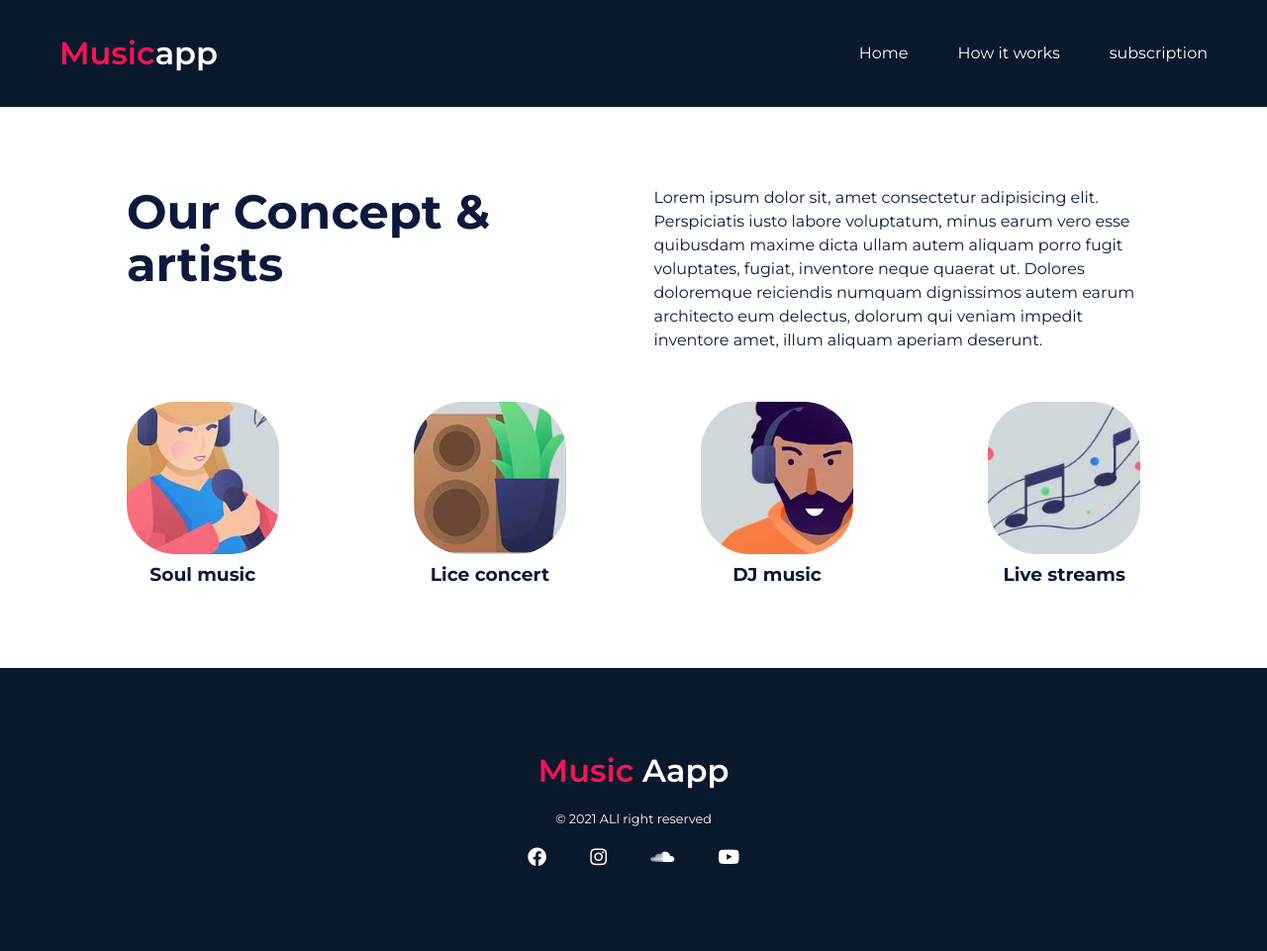
After one commit to nikolabibercic/music, a PHP site: page /subscription.php in a window 1280 px wide. The commit adds this page. Shown: the whole page at 99% size. Run offline with PHP 8.4, Linux system fonts and the light colour scheme; some libraries are stand-ins or nearby versions.

Commit message:
subscription

```diff
--- a/index.php
+++ b/index.php
@@ -23,4 +23,5 @@
         </article>
     </section>
 
+
 <?php include "partials/footer.php"; ?>
--- a/scss/style.css
+++ b/scss/style.css
@@ -272,4 +272,104 @@ hivHeader
   margin: 0 0 30px 0;
   font-size: 1.7rem;
 }
+
+/*********
+artists
+*********/
+.artists, .concept {
+  padding: 80px 0;
+}
+
+.artists article:first-child, .concept article:first-child {
+  display: -webkit-box;
+  display: -ms-flexbox;
+  display: flex;
+  -ms-flex-wrap: wrap;
+      flex-wrap: wrap;
+  -webkit-box-pack: justify;
+      -ms-flex-pack: justify;
+          justify-content: space-between;
+  -webkit-box-align: start;
+      -ms-flex-align: start;
+          align-items: flex-start;
+  -webkit-box-orient: horizontal;
+  -webkit-box-direction: normal;
+      -ms-flex-direction: row;
+          flex-direction: row;
+}
+
+.artists article:first-child h2, .concept article:first-child h2 {
+  -webkit-box-flex: 0;
+      -ms-flex: 0 0 48%;
+          flex: 0 0 48%;
+}
+
+.artists article:first-child p, .concept article:first-child p {
+  -webkit-box-flex: 0;
+      -ms-flex: 0 0 48%;
+          flex: 0 0 48%;
+}
+
+.artists article:last-child, .concept article:last-child {
+  display: -webkit-box;
+  display: -ms-flexbox;
+  display: flex;
+  -ms-flex-wrap: wrap;
+      flex-wrap: wrap;
+  -webkit-box-pack: justify;
+      -ms-flex-pack: justify;
+          justify-content: space-between;
+  -webkit-box-align: center;
+      -ms-flex-align: center;
+          align-items: center;
+  -webkit-box-orient: horizontal;
+  -webkit-box-direction: normal;
+      -ms-flex-direction: row;
+          flex-direction: row;
+  margin-top: 50px;
+}
+
+.artists article:last-child div, .concept article:last-child div {
+  -webkit-box-flex: 0;
+      -ms-flex: 0 0 22%;
+          flex: 0 0 22%;
+  text-align: center;
+}
+
+.artists article:last-child div img, .concept article:last-child div img {
+  width: 100%;
+  border-radius: 40px;
+}
+
+/*********
+artists
+*********/
+.concept article:last-child {
+  display: -webkit-box;
+  display: -ms-flexbox;
+  display: flex;
+  -ms-flex-wrap: wrap;
+      flex-wrap: wrap;
+  -webkit-box-pack: justify;
+      -ms-flex-pack: justify;
+          justify-content: space-between;
+  -webkit-box-align: center;
+      -ms-flex-align: center;
+          align-items: center;
+  -webkit-box-orient: horizontal;
+  -webkit-box-direction: normal;
+      -ms-flex-direction: row;
+          flex-direction: row;
+  margin-top: 50px;
+}
+
+.concept article:last-child div {
+  -webkit-box-flex: 0;
+      -ms-flex: 0 0 15%;
+          flex: 0 0 15%;
+}
+
+.concept article:last-child div img {
+  border-radius: 50px;
+}
 /*# sourceMappingURL=style.css.map */
--- a/scss/style.scss
+++ b/scss/style.scss
@@ -173,3 +173,46 @@ hivHeader
         }
     }
 }
+/*********
+artists
+*********/
+.artists {
+    padding: $padding;
+    article:first-child {
+        @include flex(space-between,flex-start,row);
+        h2 {
+            flex: 0 0 48%;
+        }
+        p {
+            flex: 0 0 48%;
+        }
+    }
+    article:last-child {
+        @include flex(space-between,center,row);
+        margin-top: 50px;
+        div {
+            flex: 0 0 22%;
+            text-align: center;
+            img {
+                width: 100%;
+                border-radius: 40px;
+            }
+        }
+    }
+}
+/*********
+artists
+*********/
+.concept {
+    @extend .artists;
+    article:last-child {
+        @include flex(space-between,center,row);
+        margin-top: 50px;
+        div {
+            flex: 0 0 15%;
+            img {
+                border-radius: 50px;
+            }
+        }
+    }
+}
--- /dev/null
+++ b/subscription.php
@@ -0,0 +1,27 @@
+<?php include "partials/header.php"; ?>
+    <!--artists-->
+    <section class="container concept">
+        <article>
+            <h2>Our Concept & artists</h2>
+            <p>Lorem ipsum dolor sit, amet consectetur adipisicing elit. Perspiciatis iusto labore voluptatum, minus earum vero esse quibusdam maxime dicta ullam autem aliquam porro fugit voluptates, fugiat, inventore neque quaerat ut. Dolores doloremque reiciendis numquam dignissimos autem earum architecto eum delectus, dolorum qui veniam impedit inventore amet, illum aliquam aperiam deserunt.</p>
+        </article>
+        <article>
+            <div>
+                <img src="img/subscription1.jpg" alt="">
+                <h3>Soul music</h3>
+            </div>
+            <div>
+                <img src="img/subscription2.jpg" alt="">
+                <h3>Lice concert</h3>
+            </div>
+            <div>
+                <img src="img/subscription3.jpg" alt="">
+                <h3>DJ music</h3>
+            </div>
+            <div>
+                <img src="img/subscription4.jpg" alt="">
+                <h3>Live streams</h3>
+            </div>
+        </article>
+    </section>
+<?php include "partials/footer.php"; ?>
```
Also changed, not shown: how-it-works.php (+25 -0 lines), 1 other file.
